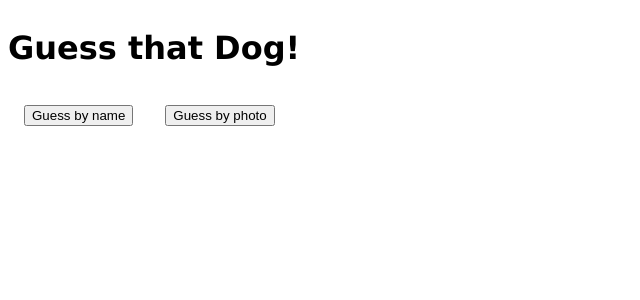
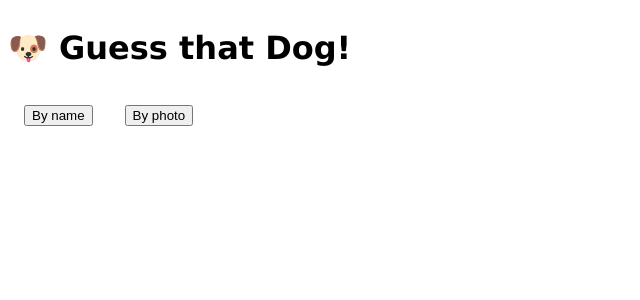
Before and after one commit to jdlms/dogs, a Next.js app: page / in a window 1280 px wide. Shown: the top 300 px of the page, without its empty margins (0-640 px from the left). Built offline with nearby package versions, Linux system fonts and the light colour scheme.

Commit message:
index page

```diff
--- a/pages/by-name.tsx
+++ b/components/Name.tsx
@@ -2,10 +2,13 @@ import { shuffleArray } from "@/lib/shuffle";
 import axios from "axios";
 import { useEffect, useState } from "react";
 
-export default function ByName() {
+export default function Name() {
   const [randomImg, setRandomImg] = useState("");
+
   const [correctName, setCorrectName] = useState("");
+
   const [namesArr, setNamesArr] = useState([]);
+
   const [guess, setGuess] = useState(false);
 
   const [score, setScore] = useState(0);
@@ -38,7 +41,6 @@ export default function ByName() {
         });
       });
       setNamesArr(dogNamesObj);
-      console.table(dogNamesObj);
     } catch (error) {
       console.error("There was an error:", error);
     }
@@ -69,7 +71,7 @@ export default function ByName() {
 
   return (
     <>
-      <h1>🐶 Guess that Dog!</h1>
+
       <h2 style={{ display: "inline" }}>
         Score: {score} / Attempts: {attempts}
       </h2>
--- a/pages/by-photo.tsx
+++ b/components/Photo.tsx
@@ -2,26 +2,24 @@ import { shuffleArray } from "@/lib/shuffle";
 import axios from "axios";
 import { useEffect, useState } from "react";
 
-export default function ByImage() {
+export default function Photo() {
   const [randomName, setRandomName] = useState([]);
+
+  const [imgArr, setImgArr] = useState([]);
   const [correctImg, setCorrectImg] = useState("");
-  const [imgArr, setImgArr] = useState([]);
 
-  const [difficulty, setDifficulty] = useState(5);
+  const [difficultyNum, setDifficultyNum] = useState(5);
 
   const getRandomName = async function () {
     try {
       const res = await axios.get("/api/getDogs");
-// const nameToGuess = [{url: }]
-
       setRandomName(res.data[0].breeds[0].name);
-
       setCorrectImg(res.data[0].url);
 
       let dogImgArr: object[] = [];
 
       res.data.map((dogObj) => {
-        if (dogImgArr.includes(dogObj.url) === false && dogImgArr.length < difficulty) {
+        if (dogImgArr.includes(dogObj.url) === false && dogImgArr.length < difficultyNum) {
           return dogImgArr.push({
             url: dogObj.url,
             breed: dogObj.breeds[0].name,
@@ -30,12 +28,14 @@ export default function ByImage() {
         }
       });
       shuffleArray(dogImgArr);
-      setImgArr(dogImgArr)
-      console.table(imgArr);
+      setImgArr(dogImgArr);
+      console.log(dogImgArr);
     } catch (error) {
       console.error("There was an error:", error);
     }
   };
+
+  console.log(randomName);
 
   useEffect(() => {
     let isSubscribed = true;
--- a/pages/index.tsx
+++ b/pages/index.tsx
@@ -1,19 +1,31 @@
+import Name from "@/components/Name";
+import Photo from "@/components/Photo";
 import Link from "next/link";
 import { useState } from "react";
 
 export default function Home() {
   const [score, setscore] = useState(0);
+
+  const [displayName, setDisplayName] = useState(false);
+  const [displayPhoto, setDisplayPhoto] = useState(false);
+
+  const handleNameClick = () => setDisplayName(!displayName);
+  const handlePhotoClick = () => setDisplayPhoto(!displayPhoto);
+
   return (
     <>
-      <h1>Guess that Dog!</h1>
-      {/* <button onClick={handleClick}>Give me a dog</button> */}
+      <h1>🐶 Guess that Dog!</h1>
 
-      <Link href={"/by-name"}>
-        <button>Guess by name</button>
-      </Link>
-      <Link href={"/by-photo"}>
-        <button>Guess by photo</button>
-      </Link>
+      {!displayName && !displayPhoto ? (
+        <>
+          <button onClick={handleNameClick}>By name</button>
+          <button onClick={handlePhotoClick}>By photo</button>
+        </>
+      ) : null}
+
+      {displayName ? <Name score={score} /> : null}
+
+      {displayPhoto ? <Photo score={score} /> : null}
     </>
   );
 }
```
